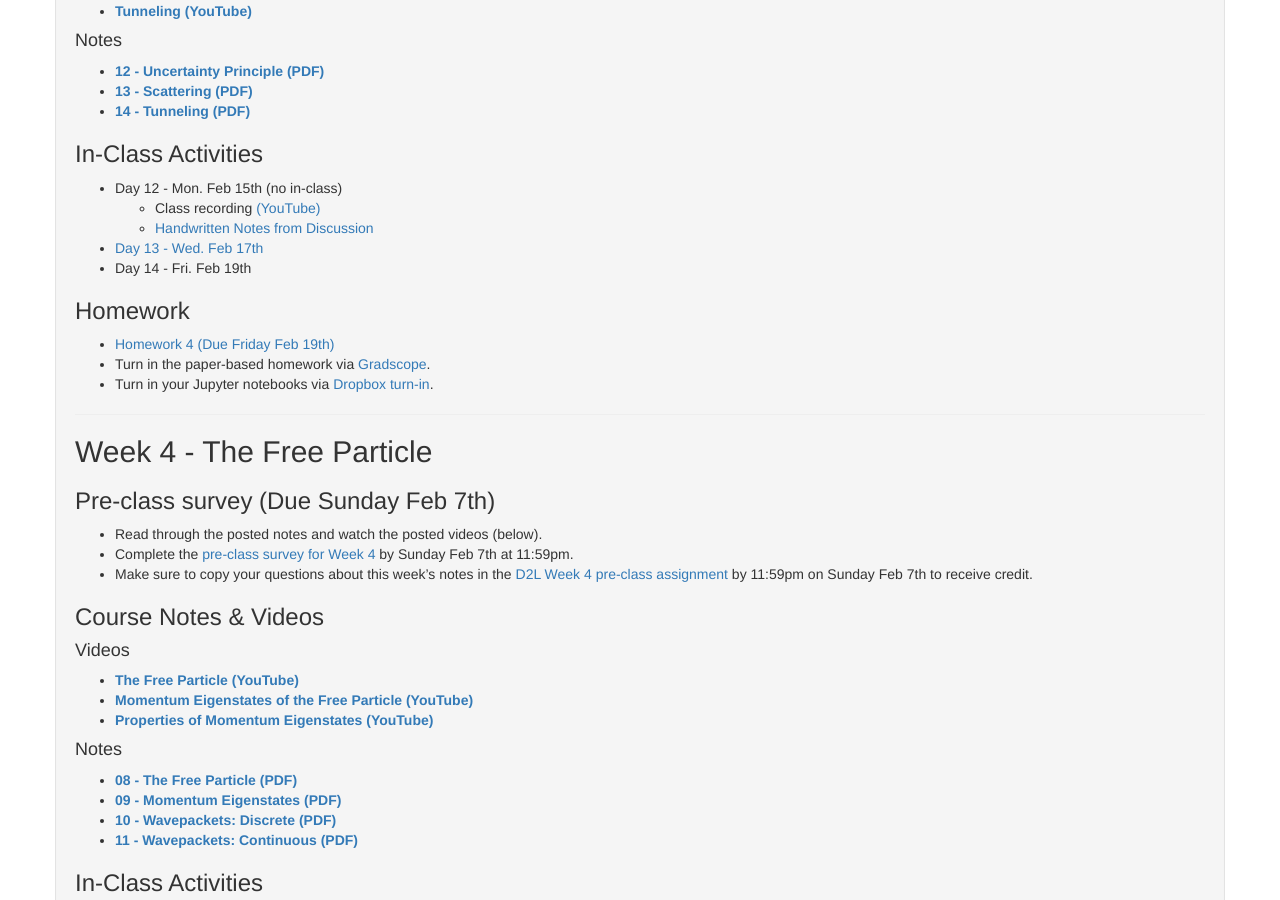
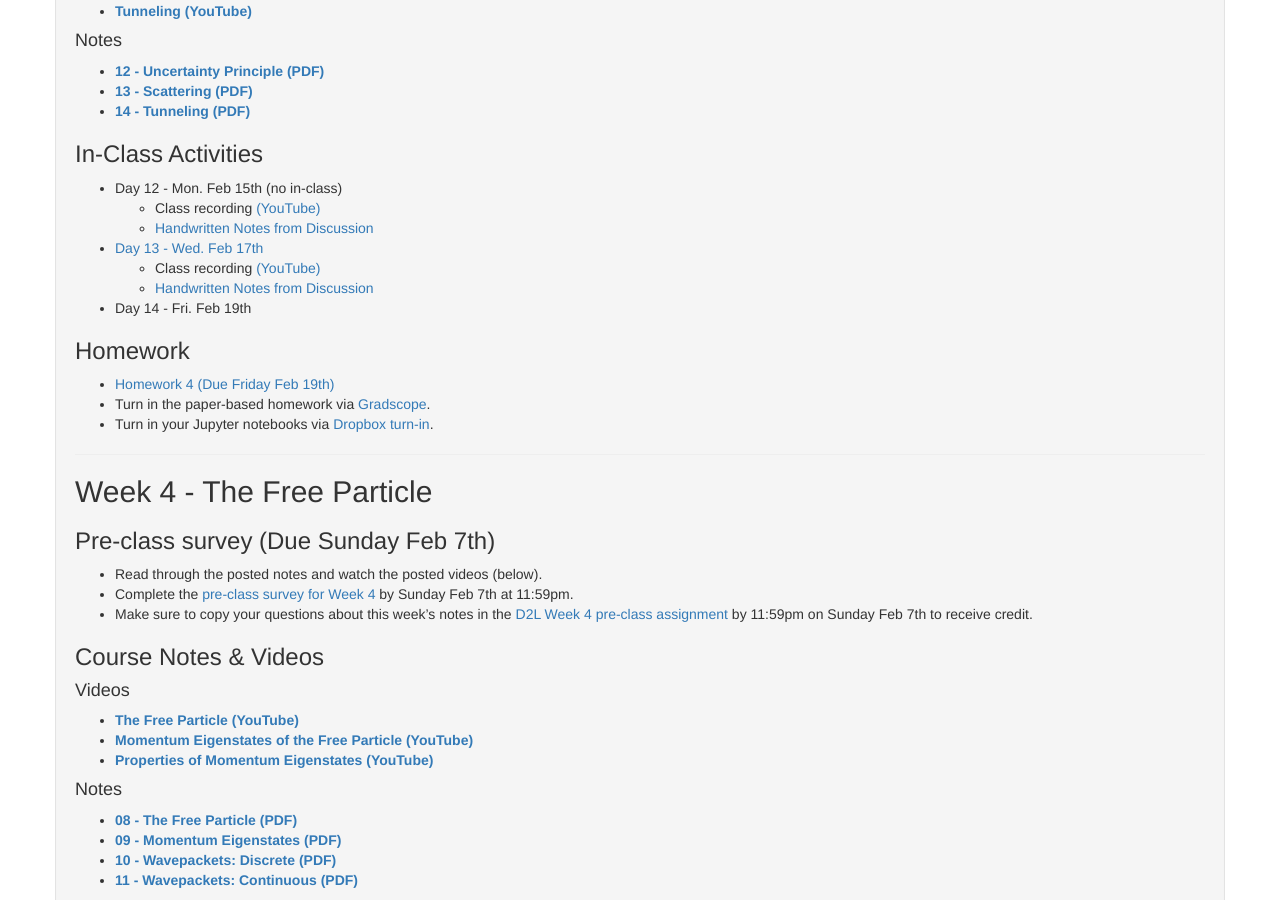
Before and after one commit to dannycab/phy472msu_s2021, a Jekyll site: the page built from notes/index.md, in a window 1280 px wide and 900 px high, scrolled down 1075 px. Built offline with Jekyll 4.4.1, drawn with Linux system fonts in a browser that asks for light colours.

Commit message:
updated with day 13 notes

```diff
--- a/notes/index.md
+++ b/notes/index.md
@@ -67,6 +67,8 @@
   * Class recording [(YouTube)](https://www.youtube.com/watch?v=dpPsIO23xr0)
   * [Handwritten Notes from Discussion](./in-class/Day_12.pdf)
 * [Day 13 - Wed. Feb 17th](./in-class/day13.html)
+  * Class recording [(YouTube)](https://www.youtube.com/watch?v=WSO5mgz2N3g)
+  * [Handwritten Notes from Discussion](./in-class/Day_13.pdf)
 * Day 14 - Fri. Feb 19th
 
 ### Homework
```
Also changed, not shown: 1 other file.
